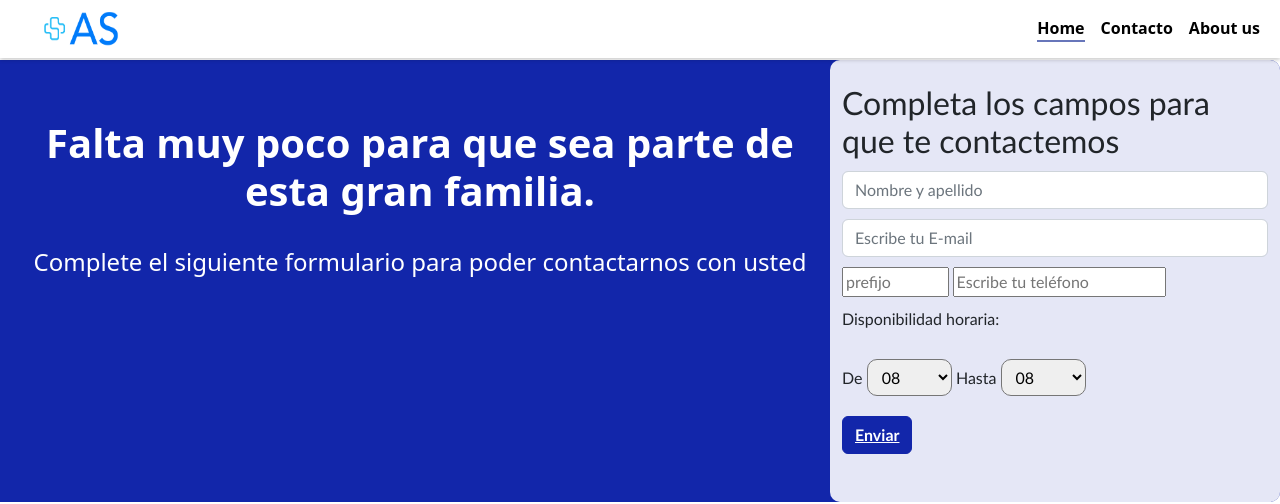
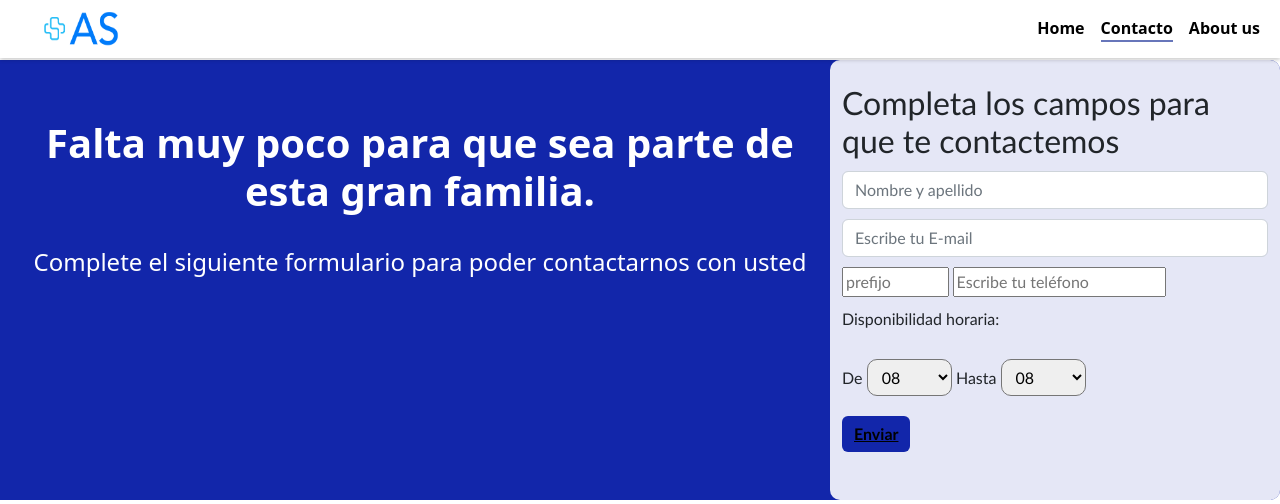
Before and after one commit to grupo-4-Argentina-programa/Trabajo-Final-Obra_Social, a website: page contacto.html in a window 1280 px wide. Shown: the top 504 px of the page. Drawn offline with nearby package versions, Linux system fonts and the light colour scheme.

Commit message:
LAST COMMIT

```diff
--- a/contacto.html
+++ b/contacto.html
@@ -30,10 +30,10 @@
                 <div class="collapse navbar-collapse" id="navbarNav">
                     <ul class="navbar-nav ms-auto">
                         <li class="nav-item">
-                            <a class="nav-link active" aria-current="page" href="./index.html">Home</a>
+                            <a class="nav-link" href="./index.html">Home</a>
                         </li>
                         <li class="nav-item">
-                            <a class="nav-link" href="./contacto.html">Contacto</a>
+                            <a class="nav-link active" href="./contacto.html">Contacto</a>
                         </li>
                         <li class="nav-item">
                             <a class="nav-link" aria-current="page" href="./about-us.html">About us</a>
@@ -106,7 +106,7 @@
                 </select>
             </div>
             <div class="col-md-12">
-                <button type="onclic" class="btn btn-primary" onclick="guardarDato()">
+                <button type="onclic" class="btn btn-primary b2" onclick="guardarDato()">
                     <a href="./despedida.html" class="a-white">Enviar</a>
                 </button>
             </div>
--- a/css/contacto.css
+++ b/css/contacto.css
@@ -181,21 +181,21 @@ h4 {
   margin-bottom: -50px;
 }
 
-.btn-primary {
+.b2{
+  border: none;
   background-color: #1226aa;
-  border-color: #1226aa;
+  color: #fff;
+  transition: box-shadow 0.3s ease;
 }
-.a-white{
-  color: #fff;
+.b2:hover {
+  background-color: #0753b3;
+  box-shadow: 0 0 5px 2px rgba(0, 0, 0, 0.7);
 }
 .a-white:hover{
   color: #fff;
 }
 
-.btn-primary:hover {
-  background-color: lighten(#1226aa, 20%);
-  border-color: #1c3daa;
-}
+
 /**google map**/
 .container-of-maps{
   display: flex;
```
